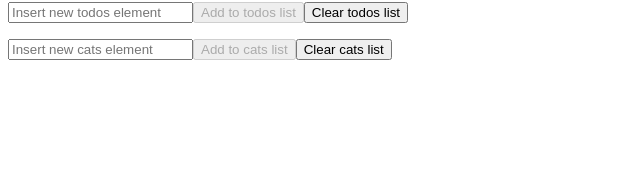
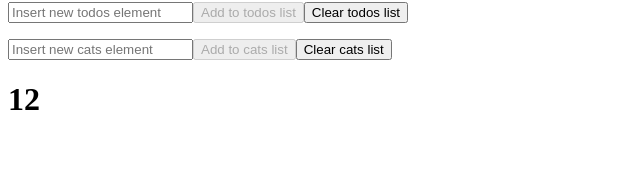
Before and after one commit to FabioViscuso/exerc-react, a React (Create React App) app: page / in a window 1280 px wide. Shown: the part 115-286 px from the top of the page, without its empty margins (0-640 px from the left). Built offline with nearby package versions, Linux system fonts and the light colour scheme.

Commit message:
feat: Function Components-02

```diff
--- a/src/App.js
+++ b/src/App.js
@@ -1,6 +1,7 @@
 /* import InteractiveWelcome from "./InteractiveWelcome"; */
 import Welcome from "./Welcome";
 import ConfigurableList from "./ConfigurableList";
+import Sum from "./Sum";
 /* import Login from "./Login"; */
 /* import Container from "./Container"; */
 /* import UncontrolledLogin from "./UncontrolledLogin"; */
@@ -56,6 +57,7 @@ function App() {
                     })}
                 </div>
             )}/>
+            <Sum numbers={[2, 4, 5, 0, 1]} />
             {/* <Container title={<h1>Hello world!</h1>}>
             <p>Lorem ipsum blablabla</p>
         </Container > */}
--- /dev/null
+++ b/src/Sum.js
@@ -0,0 +1,5 @@
+function Sum({ numbers }) {
+    return <h1>{numbers.reduce((prevValue, currValue) => prevValue += currValue)}</h1>
+}
+
+export default Sum;
```
